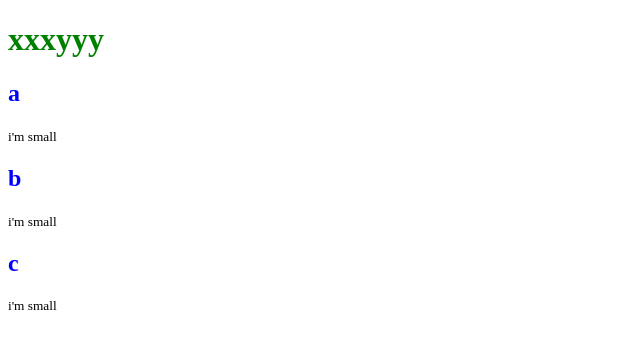
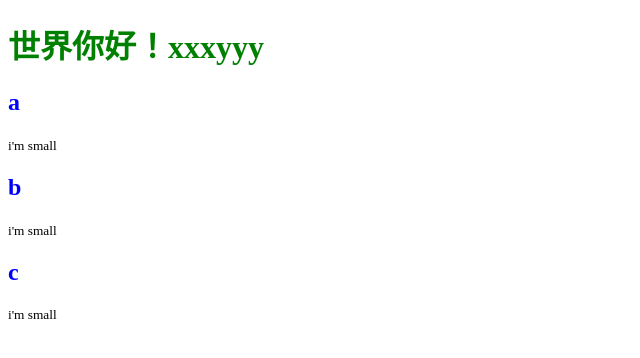
Before and after one commit to YestoryFornever/cloudmanager-react, a React app: page / in a window 1280 px wide. Shown: the top 358 px of the page, without its empty margins (0-640 px from the left). Built offline with nearby package versions, Linux system fonts and the light colour scheme.

Commit message:
State 初始化

```diff
--- a/src/main.jsx
+++ b/src/main.jsx
@@ -6,12 +6,16 @@ import $ from 'jquery';
 import SubMessage from './component';
 
 class Hello extends React.Component{
-	clickMe(){
-		alert('你刚才点击了我！！');
+	constructor(){
+		super();
+		this.state = {
+			isVisible:true,
+			titleMessage:'世界你好！'
+		};
 	}
 	render(){
 		return (<div>
-			<h1 onClick={this.clickMe}>{this.props.name+this.props.class}</h1>
+			<h1>{this.state.titleMessage+this.props.name+this.props.class}</h1>
 			<SubMessage abc="a"/>
 			<SubMessage abc="b"/>
 			<SubMessage abc="c"/>
```
